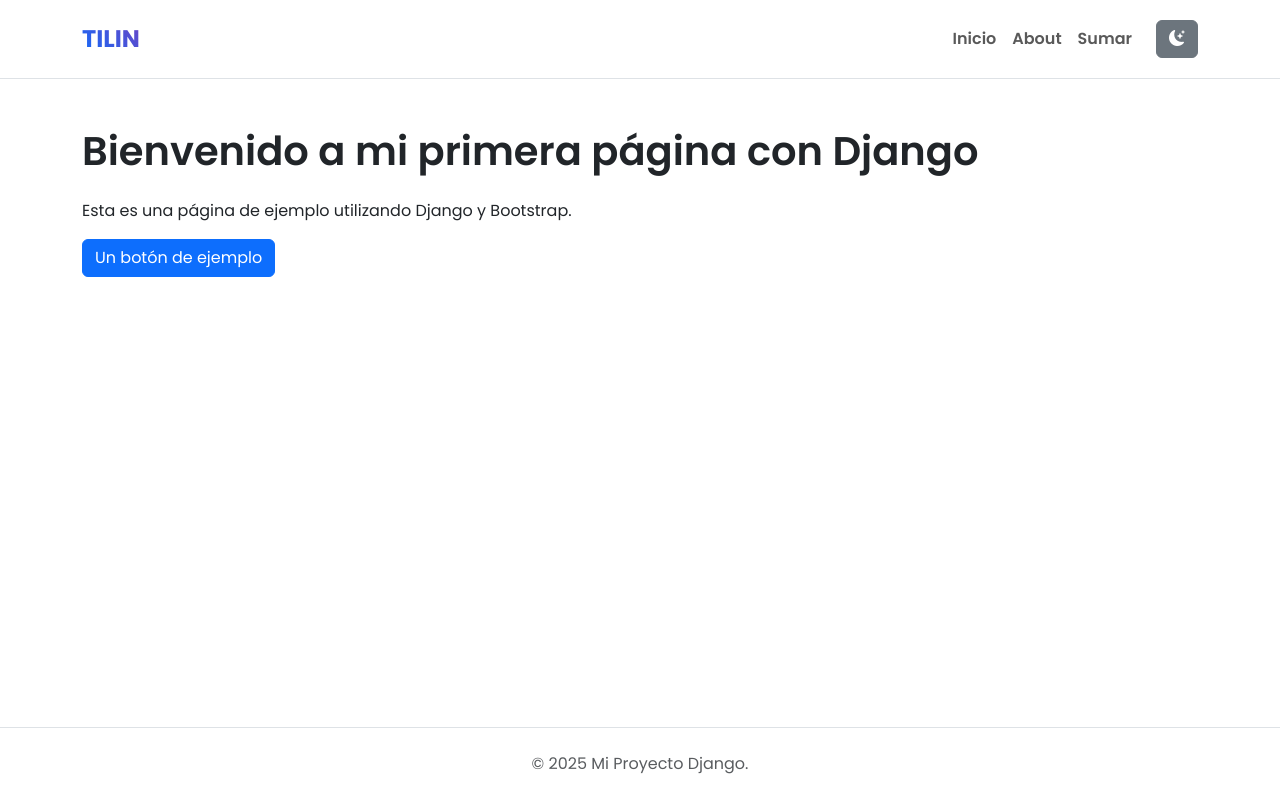
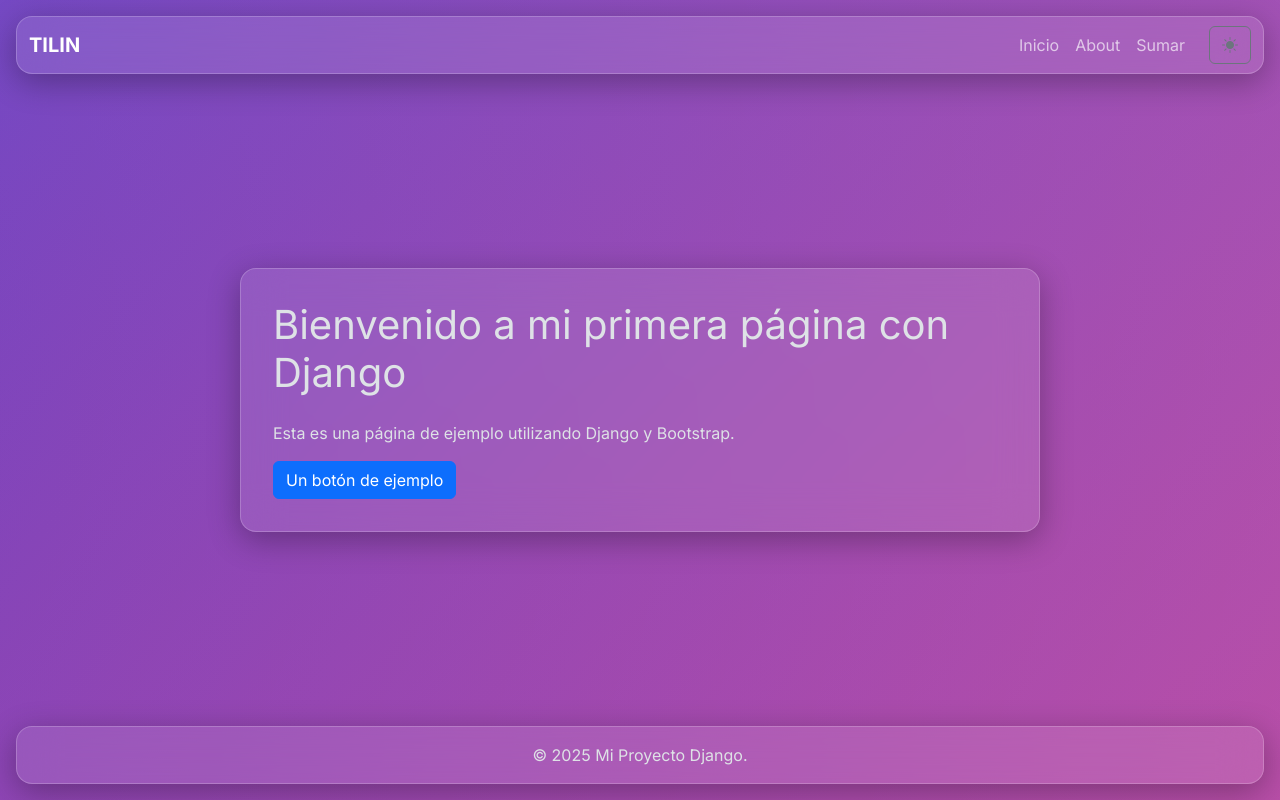
Before and after one commit to iancorral/django-web-ian, a Django app: page / in a window 1280 px wide. Run offline with Django 5.2, Linux system fonts and the light colour scheme.

Commit message:
C:/Program Files/Git/

```diff
--- a/Proyectito/mi_primera_pagina/templates/mi_primera_pagina/base.html
+++ b/Proyectito/mi_primera_pagina/templates/mi_primera_pagina/base.html
@@ -1,122 +1,172 @@
 <!DOCTYPE html>
-<html lang="es" data-bs-theme="light">
-<head>
+<html lang="es" data-bs-theme="dark"> <head>
     <meta charset="UTF-8">
     <meta name="viewport" content="width=device-width, initial-scale=1.0">
-    <title>{% block title %}Proyecto Django{% endblock %}</title>
+    <title>{% block title %}Django Interactive{% endblock %}</title>
 
-    <link href="https://cdn.jsdelivr.net/npm/bootstrap@5.3.3/dist/css/bootstrap.min.css" rel="stylesheet" integrity="sha384-QWTKZyjpPEjISv5WaRU9OFeRpok6YctnYmDr5pNlyT2bRjXh0JMhjY6hW+ALEwIH" crossorigin="anonymous">
-
+    <link href="https://cdn.jsdelivr.net/npm/bootstrap@5.3.3/dist/css/bootstrap.min.css" rel="stylesheet">
     <link rel="stylesheet" href="https://cdn.jsdelivr.net/npm/bootstrap-icons@1.11.3/font/bootstrap-icons.min.css">
-
     <link rel="preconnect" href="https://fonts.googleapis.com">
     <link rel="preconnect" href="https://fonts.gstatic.com" crossorigin>
-    <link href="https://fonts.googleapis.com/css2?family=Poppins:wght@400;600;700&display=swap" rel="stylesheet">
+    <link href="https://fonts.googleapis.com/css2?family=Inter:wght@400;600;700&display=swap" rel="stylesheet">
 
     <style>
+        /* --- 1. CONFIGURACIÓN GENERAL Y FONDO ANIMADO --- */
         :root {
-            /* Variables de color para el tema claro */
-            --bg-color-light: #f8f9fa;
-            --text-color-light: #212529;
-            --navbar-bg-light: #ffffff;
-            --border-color-light: #dee2e6;
-            --accent-gradient: linear-gradient(45deg, #0d6efd, #6f42c1);
-        }
-
-        [data-bs-theme="dark"] {
-            /* Variables de color para el tema oscuro */
-            --bg-color-dark: #121212;
-            --text-color-dark: #e9ecef;
-            --navbar-bg-dark: #1c1c1c;
-            --border-color-dark: #343a40;
+            --border-radius: 1rem;
+            --transition-speed: 0.3s;
         }
 
         body {
-            font-family: 'Poppins', sans-serif;
-            background-color: var(--bs-body-bg);
-            color: var(--bs-body-color);
-            transition: background-color 0.3s ease, color 0.3s ease;
+            font-family: 'Inter', sans-serif;
+            overflow: hidden; /* Evita scrollbars del fondo */
             display: flex;
             flex-direction: column;
             min-height: 100vh;
+            color: var(--bs-body-color);
+            background-color: var(--bs-body-bg);
         }
 
-        .main-content {
-            flex-grow: 1;
+        /* El pseudo-elemento ::before crea el fondo animado detrás de todo */
+        body::before {
+            content: '';
+            position: fixed;
+            top: 0; left: 0;
+            width: 100%; height: 100%;
+            z-index: -1;
+            background: radial-gradient(circle, rgba(2,0,36,0) 0%, rgba(200,200,255,0.2) 100%),
+                        linear-gradient(135deg, #0d6efd, #6f42c1, #d63384);
+            background-size: 300% 300%;
+            animation: aurora-animation 20s ease infinite;
+            transition: opacity var(--transition-speed) ease;
         }
 
-        /* Títulos y elementos con acento de gradiente */
-        .gradient-text {
-            background: var(--accent-gradient);
-            -webkit-background-clip: text;
-            -webkit-text-fill-color: transparent;
-            background-clip: text;
-            text-fill-color: transparent;
+        [data-bs-theme="light"] body::before {
+            opacity: 0.5; /* Hacemos el fondo más sutil en modo claro */
         }
 
-        h1, h2, h3 {
-            font-weight: 600;
+        @keyframes aurora-animation {
+            0% { background-position: 0% 50%; }
+            50% { background-position: 100% 50%; }
+            100% { background-position: 0% 50%; }
         }
 
-        /* Navbar con estilos sutiles */
-        .navbar {
-            background-color: var(--navbar-bg-light);
-            border-bottom: 1px solid var(--border-color-light);
-            transition: background-color 0.3s ease, border-color 0.3s ease;
-            padding-top: 1rem;
-            padding-bottom: 1rem;
+        /* --- 2. ESTILO GLASSMORPHISM (CRISTAL) --- */
+        .glass-container {
+            background: rgba(255, 255, 255, 0.1);
+            backdrop-filter: blur(20px);
+            -webkit-backdrop-filter: blur(20px);
+            border: 1px solid rgba(255, 255, 255, 0.2);
+            border-radius: var(--border-radius);
+            box-shadow: 0 8px 32px 0 rgba(0, 0, 0, 0.3);
+            transition: background var(--transition-speed) ease, border var(--transition-speed) ease;
         }
 
-        [data-bs-theme="dark"] .navbar {
-            background-color: var(--navbar-bg-dark);
-            border-bottom: 1px solid var(--border-color-dark);
+        [data-bs-theme="light"] .glass-container {
+            background: rgba(255, 255, 255, 0.4);
+            border: 1px solid rgba(255, 255, 255, 0.5);
         }
 
-        .navbar-brand {
-            font-weight: 700;
-            font-size: 1.5rem;
+        /* --- 3. EFECTOS INTERACTIVOS (CURSOR Y CLICS) --- */
+
+        /* Partículas que siguen al cursor */
+        .cursor-particle {
+            position: fixed;
+            width: 8px;
+            height: 8px;
+            border-radius: 50%;
+            background: #00ffff;
+            box-shadow: 0 0 10px #00ffff, 0 0 20px #00ffff;
+            pointer-events: none;
+            z-index: 9999;
+            transform: translate(-50%, -50%);
+            animation: fade-out 1s forwards;
         }
 
-        .nav-link {
-            font-weight: 600;
+        /* Efecto de onda al hacer clic */
+        .click-ripple {
+            position: fixed;
+            border-radius: 50%;
+            background: rgba(0, 255, 255, 0.5);
+            pointer-events: none;
+            z-index: 9998;
+            transform: translate(-50%, -50%);
+            animation: ripple-effect 0.6s linear;
         }
 
-        /* Footer limpio */
-        .footer {
-            border-top: 1px solid var(--border-color-light);
-            transition: border-color 0.3s ease;
-            padding: 1.5rem 0;
-            background-color: var(--navbar-bg-light);
+        @keyframes fade-out {
+            to {
+                opacity: 0;
+                transform: translate(-50%, -50%) scale(0.5);
+            }
         }
 
-        [data-bs-theme="dark"] .footer {
-            border-top: 1px solid var(--border-color-dark);
-            background-color: var(--navbar-bg-dark);
+        @keyframes ripple-effect {
+            to {
+                width: 300px;
+                height: 300px;
+                opacity: 0;
+            }
+        }
+
+        /* --- 4. LAYOUT Y COMPONENTES --- */
+        main {
+            flex-grow: 1;
+            display: flex;
+            align-items: center;
+            justify-content: center;
+            padding: 1.5rem;
+        }
+
+        /* Animación de entrada para el contenido */
+        .content-card {
+            width: 100%;
+            max-width: 800px;
+            padding: 2rem;
+            animation: fade-in-up 0.8s ease forwards;
+        }
+
+        @keyframes fade-in-up {
+            from { opacity: 0; transform: translateY(20px); }
+            to { opacity: 1; transform: translateY(0); }
+        }
+
+        .navbar.glass-container {
+            margin: 1rem 1rem 0 1rem;
+            width: calc(100% - 2rem);
+            animation: fade-in-down 0.8s ease forwards;
+        }
+
+        @keyframes fade-in-down {
+            from { opacity: 0; transform: translateY(-20px); }
+            to { opacity: 1; transform: translateY(0); }
+        }
+
+        footer.glass-container {
+            margin: 0 1rem 1rem 1rem;
+            width: calc(100% - 2rem);
+        }
+
+        .nav-link, .navbar-brand {
+            transition: color var(--transition-speed);
         }
     </style>
 </head>
 <body>
 
-    <nav class="navbar navbar-expand-lg">
-        <div class="container">
-            <a class="navbar-brand gradient-text" href="{% url 'index' %}">TILIN</a>
-            <button class="navbar-toggler" type="button" data-bs-toggle="collapse" data-bs-target="#navbarNav"
-                    aria-controls="navbarNav" aria-expanded="false" aria-label="Toggle navigation">
+    <nav class="navbar navbar-expand-lg glass-container">
+        <div class="container-fluid">
+            <a class="navbar-brand fw-bold" href="{% url 'index' %}">TILIN</a>
+            <button class="navbar-toggler" type="button" data-bs-toggle="collapse" data-bs-target="#navbarNav">
                 <span class="navbar-toggler-icon"></span>
             </button>
             <div class="collapse navbar-collapse" id="navbarNav">
                 <ul class="navbar-nav ms-auto align-items-center">
-                    <li class="nav-item">
-                        <a class="nav-link" href="{% url 'index' %}">Inicio</a>
-                    </li>
-                    <li class="nav-item">
-                        <a class="nav-link" href="{% url 'about' %}">About</a>
-                    </li>
-                    <li class="nav-item">
-                        <a class="nav-link" href="{% url 'sumar' %}">Sumar</a>
-                    </li>
+                    <li class="nav-item"><a class="nav-link" href="{% url 'index' %}">Inicio</a></li>
+                    <li class="nav-item"><a class="nav-link" href="{% url 'about' %}">About</a></li>
+                    <li class="nav-item"><a class="nav-link" href="{% url 'sumar' %}">Sumar</a></li>
                     <li class="nav-item ms-lg-3 mt-2 mt-lg-0">
-                        <button class="btn btn-secondary" id="theme-toggler">
+                        <button class="btn btn-outline-secondary" id="theme-toggler">
                             <i class="bi" id="theme-icon"></i>
                         </button>
                     </li>
@@ -125,46 +175,65 @@
         </div>
     </nav>
 
-    <main class="container py-5 main-content">
-        {% block content %}
-        {% endblock %}
+    <main>
+        <div class="glass-container content-card">
+            {% block content %}
+            {% endblock %}
+        </div>
     </main>
 
-    <footer class="footer mt-auto">
-        <div class="container text-center">
-            <span class="text-muted">© 2025 Mi Proyecto Django.</span>
-        </div>
+    <footer class="glass-container mt-auto text-center py-3">
+        <span>© 2025 Mi Proyecto Django.</span>
     </footer>
 
-    <script src="https://cdn.jsdelivr.net/npm/bootstrap@5.3.3/dist/js/bootstrap.bundle.min.js" integrity="sha384-YvpcrYf0tY3lHB60NNkmXc5s9fDVZLESaAA55NDzOxhy9GkcIdslK1eN7N6jIeHz" crossorigin="anonymous"></script>
-
+    <script src="https://cdn.jsdelivr.net/npm/bootstrap@5.3.3/dist/js/bootstrap.bundle.min.js"></script>
     <script>
         document.addEventListener('DOMContentLoaded', () => {
+            // --- Script del Interruptor de Tema ---
             const themeToggler = document.getElementById('theme-toggler');
             const themeIcon = document.getElementById('theme-icon');
             const htmlElement = document.documentElement;
 
             const updateIcon = (theme) => {
-                if (theme === 'dark') {
-                    themeIcon.classList.remove('bi-moon-stars-fill');
-                    themeIcon.classList.add('bi-sun-fill');
-                } else {
-                    themeIcon.classList.remove('bi-sun-fill');
-                    themeIcon.classList.add('bi-moon-stars-fill');
-                }
+                themeIcon.className = theme === 'dark' ? 'bi bi-sun-fill' : 'bi bi-moon-stars-fill';
             };
-
-            const savedTheme = localStorage.getItem('theme') || 'light';
+            const savedTheme = localStorage.getItem('theme') || 'dark';
             htmlElement.setAttribute('data-bs-theme', savedTheme);
             updateIcon(savedTheme);
 
             themeToggler.addEventListener('click', () => {
-                const currentTheme = htmlElement.getAttribute('data-bs-theme');
-                const newTheme = currentTheme === 'dark' ? 'light' : 'dark';
-
+                const newTheme = htmlElement.getAttribute('data-bs-theme') === 'dark' ? 'light' : 'dark';
                 htmlElement.setAttribute('data-bs-theme', newTheme);
                 localStorage.setItem('theme', newTheme);
                 updateIcon(newTheme);
+            });
+
+            // --- Script de Partículas del Cursor ---
+            document.addEventListener('mousemove', (e) => {
+                let particle = document.createElement('div');
+                particle.className = 'cursor-particle';
+                document.body.appendChild(particle);
+
+                particle.style.left = e.clientX + 'px';
+                particle.style.top = e.clientY + 'px';
+
+                setTimeout(() => {
+                    particle.remove();
+                }, 1000); // La partícula desaparece después de 1 segundo
+            });
+
+            // --- Script de Onda al Hacer Clic ---
+            document.addEventListener('click', (e) => {
+                let ripple = document.createElement('div');
+                ripple.className = 'click-ripple';
+                document.body.appendChild(ripple);
+
+                ripple.style.left = e.clientX + 'px';
+                ripple.style.top = e.clientY + 'px';
+
+                setTimeout(() => {
+                    ripple.remove();
+                }, 600); // La onda desaparece después de 0.6 segundos
             });
         });
     </script>
```
